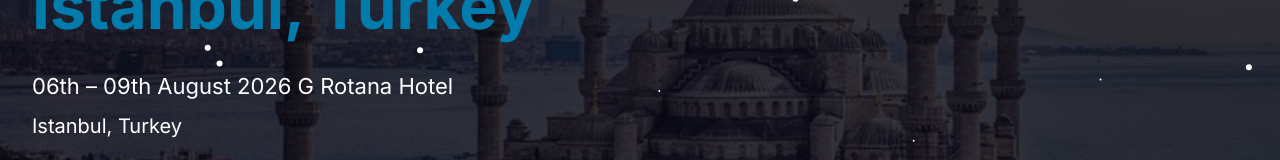
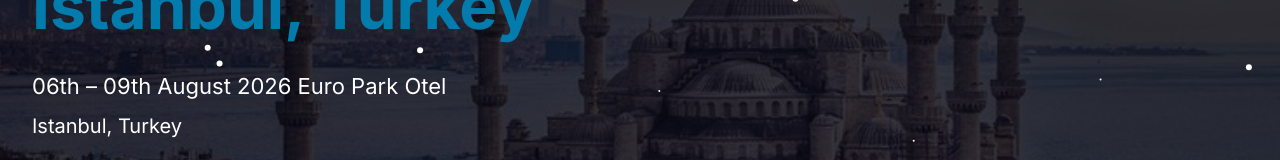
Before and after one commit to tahirsalman17/atsasmun, a Next.js app: page /Istanbul in a window 1280 px wide. Shown: the part 351-511 px from the top of the page. Built offline with nearby package versions, Linux system fonts and the light colour scheme; a web font is replaced by a local one.

Commit message:
Updated hoter name:

```diff
--- a/src/app/Istanbul/page.js
+++ b/src/app/Istanbul/page.js
@@ -41,7 +41,7 @@ export default function Page() {
         Pricelink="/Istanbulfee"
         StartDays={istanbuldates.startdate}
         EndDays={istanbuldates.enddate}
-        monthsDetils={`${istanbuldates.month} ${istanbuldates.year} G Rotana Hotel`}
+        monthsDetils={`${istanbuldates.month} ${istanbuldates.year} Euro Park Otel`}
         style="text-blue-400"
         stlyle2="hover:text-blue-400"
       />
@@ -71,8 +71,8 @@ export default function Page() {
         img2={event2}
         img3={event3}
         img4={event4}
-        img5={event5}
-        img6={event6}
+        img5={event6}
+        img6={event5}
         font={plusJakartaSans.className}
       />
       <Shedule timeing="Istanbul, Turkey" />
```
